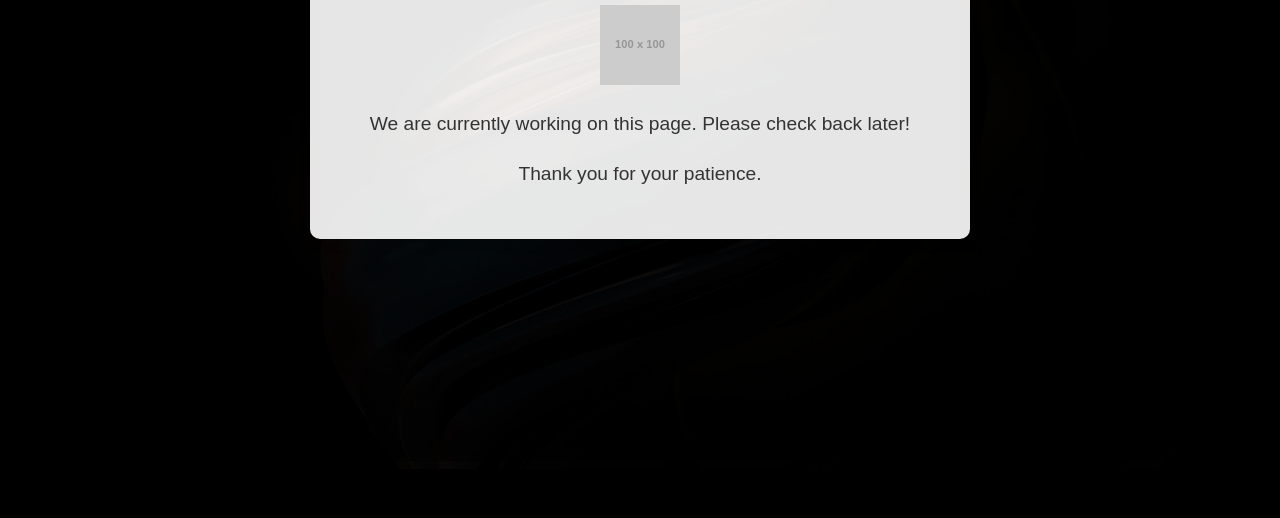
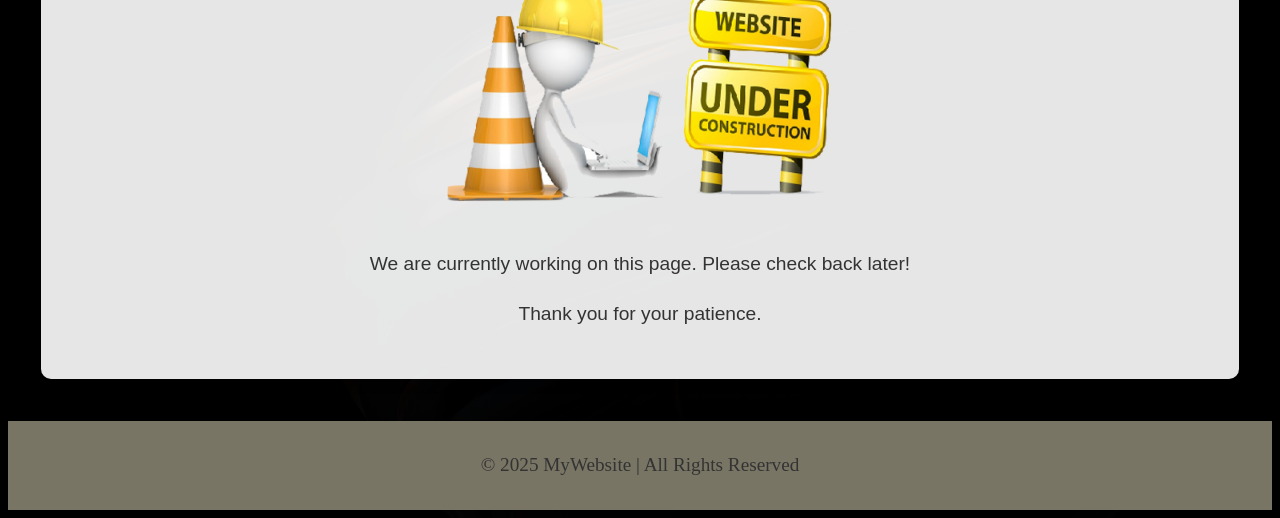
Before and after one commit to LeviRony/Rony_Levi_Profile, a website: page index.html in a window 1280 px wide. Shown: the part 347-865 px from the top of the page. Before the commit the page ends 816 px from the top, so only its background shows below. Drawn offline with Linux system fonts and the light colour scheme; placeholder pictures from the web are drawn by us.

Commit message:
index page img + footer

```diff
--- a/assets/index.css
+++ b/assets/index.css
@@ -6,7 +6,7 @@ html {
     background-repeat: no-repeat;
     background-attachment: fixed;
     width: 100%;
-    min-height: 100vh; /* Fixes small screen scaling */
+    min-height: 100vh, fit-content; /* Fixes small screen scaling */
     background-color: #000;
 }
 
@@ -18,8 +18,9 @@ main {
     display: flex;
     justify-content: center;
     align-items: center;
-    min-height: 100vh;
+    min-height: 95vh;
     background-color: rgba(0, 0, 0, 0.5); /* Dark overlay */
+
 }
 
 /* Main container */
@@ -29,7 +30,7 @@ main {
     padding: 30px;
     border-radius: 10px;
     box-shadow: 0 4px 12px rgba(0, 0, 0, 0.2);
-    max-width: 600px;
+    max-width: 6000px;
     width: 90%;
     margin: auto; /* Centering fix */
 }
@@ -54,7 +55,7 @@ p {
 }
 
 .icon img {
-    width: 80px;
+    width: 400px;
     max-width: 100%;
 }
 
@@ -71,3 +72,11 @@ p {
         padding: 20px;
     }
 }
+footer {
+    color: #f6f6f6;
+    background-color: #797565;
+    padding: 10px;
+    text-align: center;
+    margin-bottom: 0%;
+    height: 50px, fit-content;
+}
--- a/index.html
+++ b/index.html
@@ -31,7 +31,7 @@
         <div class="container">
             <h1>Site Under Construction</h1>
             <div class="icon">
-                <img src="https://via.placeholder.com/100" alt="Construction icon representing site maintenance">
+                <img src="./images/under-construction-9.png" alt="Construction icon representing site maintenance">
             </div>
             <p>We are currently working on this page. Please check back later!</p>
             <p>Thank you for your patience.</p>
@@ -41,7 +41,14 @@
     <!-- External JavaScript -->
     <script src="./javascript/index.js"></script>
 
+      <!-- Footer -->
+      <footer>
+        <p>© 2025 MyWebsite | All Rights Reserved</p>
+    </footer>
+
+
 </body>
 
 
+
 </html>
```
Also changed, not shown: images/under-construction-9.png (added).
